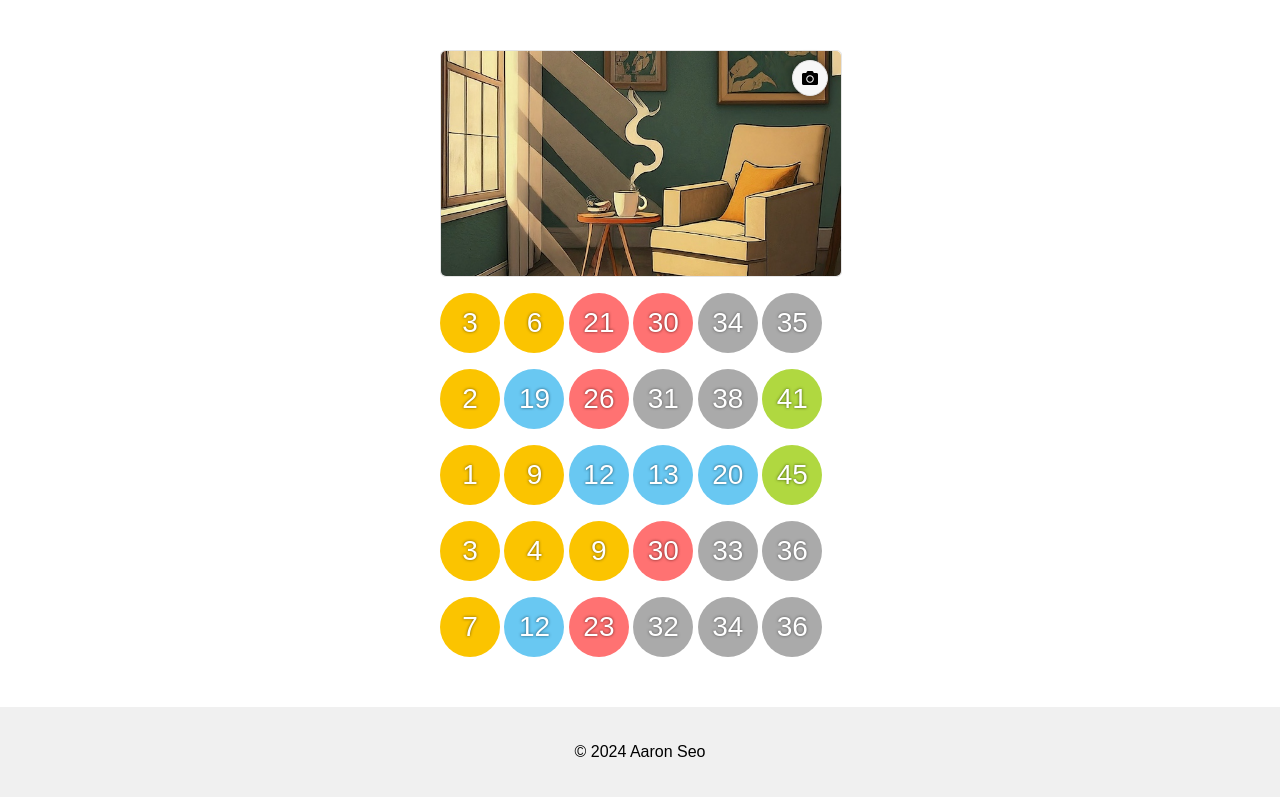
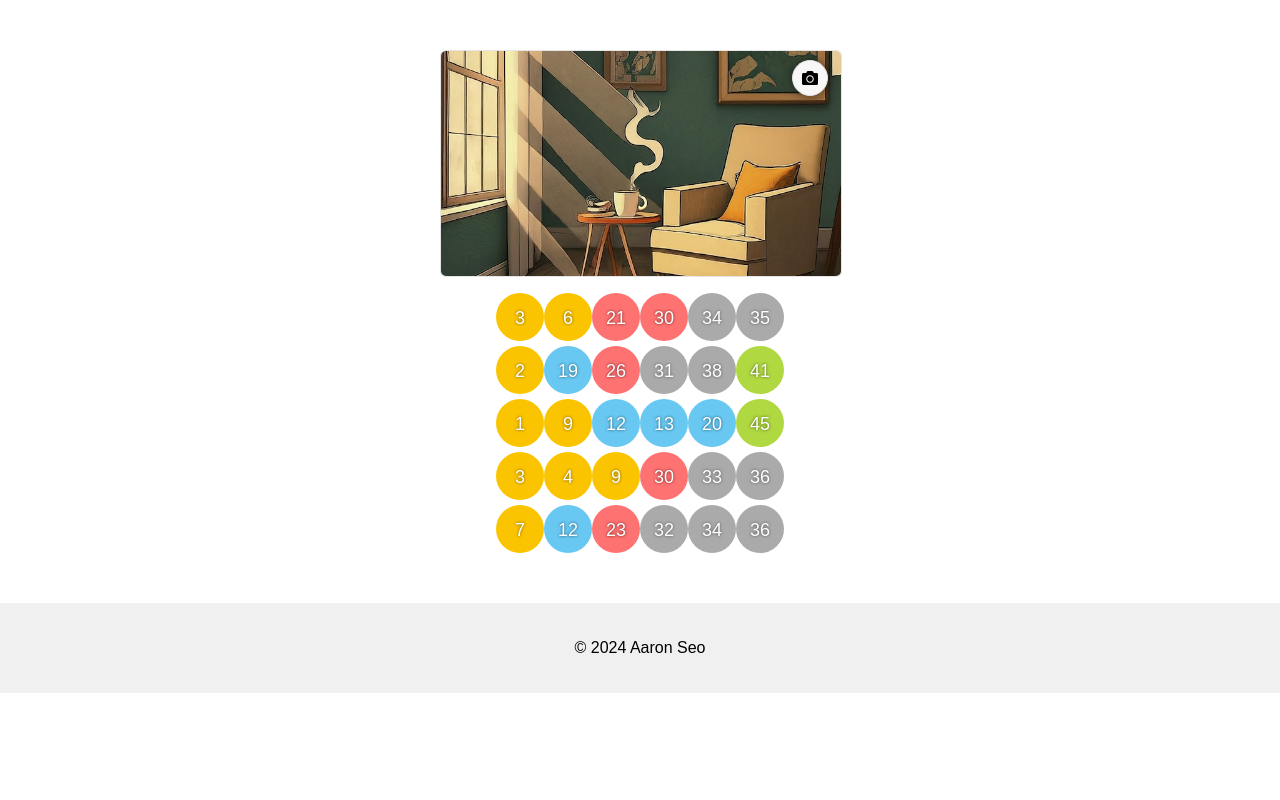
Before and after one commit to AaronSeo71/img2lot, a plain HTML site: page index.html in a window 1280 px wide. Drawn offline with nearby package versions, Linux system fonts and the light colour scheme.

Commit message:
Add files via upload

```diff
--- a/index.html
+++ b/index.html
@@ -26,47 +26,45 @@
             </div>
         </div>
         <div class="nums">
-            <div class="num win">
-                <p>
+            <div class="num">
                 <span class="ball_645 lrg ball1">3</span>
                 <span class="ball_645 lrg ball1">6</span>
                 <span class="ball_645 lrg ball3">21</span>
                 <span class="ball_645 lrg ball3">30</span>
                 <span class="ball_645 lrg ball4">34</span>
                 <span class="ball_645 lrg ball4">35</span>
-                </p>
-                <p>
+            </div>
+            <div class="num">
                 <span class="ball_645 lrg ball1">2</span>
                 <span class="ball_645 lrg ball2">19</span>
                 <span class="ball_645 lrg ball3">26</span>
                 <span class="ball_645 lrg ball4">31</span>
                 <span class="ball_645 lrg ball4">38</span>
                 <span class="ball_645 lrg ball5">41</span>
-                </p>
-                <p>
+            </div>
+            <div class="num">
                 <span class="ball_645 lrg ball1">1</span>
                 <span class="ball_645 lrg ball1">9</span>
                 <span class="ball_645 lrg ball2">12</span>
                 <span class="ball_645 lrg ball2">13</span>
                 <span class="ball_645 lrg ball2">20</span>
                 <span class="ball_645 lrg ball5">45</span>
-                </p>
-                <p>
+            </div>
+            <div class="num">
                 <span class="ball_645 lrg ball1">3</span>
                 <span class="ball_645 lrg ball1">4</span>
                 <span class="ball_645 lrg ball1">9</span>
                 <span class="ball_645 lrg ball3">30</span>
                 <span class="ball_645 lrg ball4">33</span>
                 <span class="ball_645 lrg ball4">36</span>
-                </p>
-                <p>
+            </div>
+            <div class="num">
                 <span class="ball_645 lrg ball1">7</span>
                 <span class="ball_645 lrg ball2">12</span>
                 <span class="ball_645 lrg ball3">23</span>
                 <span class="ball_645 lrg ball4">32</span>
                 <span class="ball_645 lrg ball4">34</span>
                 <span class="ball_645 lrg ball4">36</span>
-                </p>
             </div>
         </div>
     </div>
--- a/style.css
+++ b/style.css
@@ -108,10 +108,10 @@ body {
 }
 
 .ball_645.lrg {
-    width: 60px;
-    height: 60px;
-    line-height: 60px;
-    font-size: 28px;
+    width: 48px;
+    height: 48px;
+    line-height: 51px;
+    font-size: 18px;
 }
 
 .ball_645.ball1 {
@@ -137,3 +137,13 @@ body {
     background: #b0d840;
     text-shadow: 0px 0px 3px rgba(41, 56, 0, .8);
 }
+
+.nums{
+    margin-top: 16px;
+}
+
+.num {
+    display: flex;
+    justify-content: center;
+    margin-bottom: 5px;
+}
```
Lines whose indentation alone changed are shown as unchanged.
